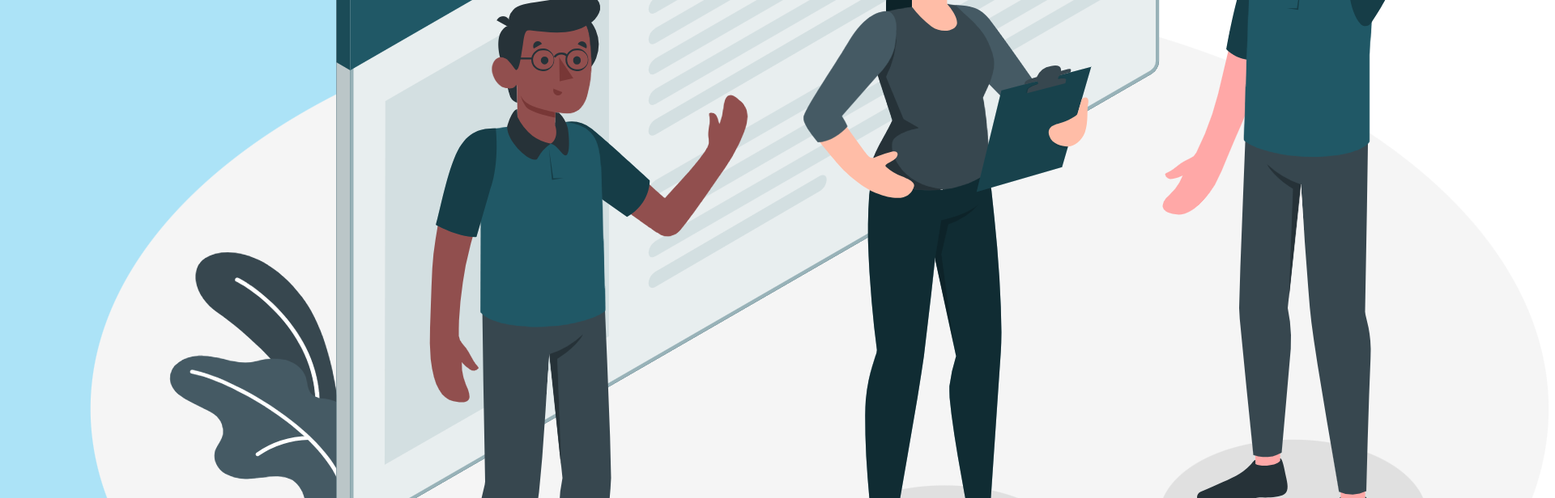
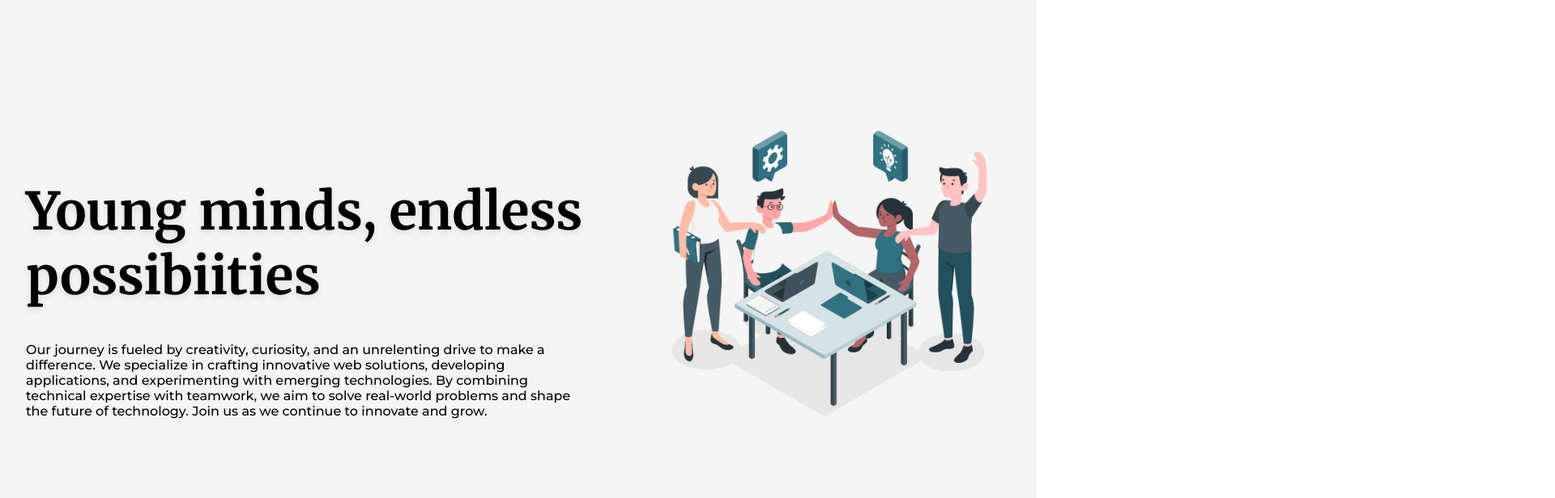
Before and after one commit to B-a-b-u/WebxWorks, a React (Vite) app: page /about in a window 1280 px wide. Shown: the part 1140-1756 px from the top of the page at 81% size, 1920 px wide, since content can reach past the window. Built offline with nearby package versions, Linux system fonts and the light colour scheme; a web font is replaced by a local one.

Commit message:
about added with images and content

```diff
--- a/src/pages/About/About.css
+++ b/src/pages/About/About.css
@@ -1,36 +1,67 @@
 .about-section{
-    padding-top: 6rem;
     display: flex;
+    flex-direction: column;
+    width: 100%;
 
+}
+
+.about-section1, .about-section2{
+    display: flex;
+    justify-content: center;
+    padding: 6rem 2rem;
+    align-items: center;
+    /* border: 1px red solid; */
+    column-gap: 5rem;
     background-color: #ace3f7;
+    height: 100vh;
+}
+
+.about-section2{
+    background-color: whitesmoke;
+}
+
+.about-content{
+    /* border: 1px red solid; */
+    display: flex;
+    flex-direction: column;
+    flex-wrap: wrap;
+    font-size: xx-large;
+}
+
+.about-heading{
+    font-family: "Merriweather";
+    font-weight: bolder;
+    /* font-size: xx-large; */
+    min-height: auto;
+    text-shadow:  0 4px 8px rgba(0, 0, 0, 0.1);
+
+}
+
+.about-subcontent{
+    font-family: 'montserrat';
+    font-size: medium;
+    font-weight: 500;
 }
 
 .about-img{
-    display: flex;
-    flex-direction: column;
-    flex-wrap: wrap;
-    margin: 2rem;
-    font-size: x-large;
+    max-width: 100%;
+    height: auto;
+    object-fit: cover;
 }
 
-.about-img img{
-    min-height: 20rem;
-    min-width: auto;
-}
 
-.about-content{
-    display: flex;
-    justify-content: center;
-    align-items: center;
-    margin: 2rem;
-    flex-wrap: wrap;
-    font-weight: 500;
-    font-size: large;
-
-}
-
-@media (max-width: 700px){
-    .about-section{
+@media (max-width: 700px) {
+    .about-section1, .about-section2{
         flex-direction: column;
     }
+
+    .about-heading{
+        font-weight: bold;
+        font-size: x-large;
+    }
+
+    .about-subcontent{
+        font-weight: 400;
+        font-size: 100;
+    }
 }
--- a/src/pages/About/About.jsx
+++ b/src/pages/About/About.jsx
@@ -1,6 +1,8 @@
 import Navbar from "../../components/Navbar/Navbar";
 import Footer from "../../components/Footer/Footer";
 import AboutImg from "../../assets/about.png";
+import About2 from "../../assets/about3.png";
+
 import "./About.css";
 
 const About = () => {
@@ -8,28 +10,32 @@ const About = () => {
         <>
             <Navbar />
             <div className="about-section">
-                <div className="about-img">
-                    <h1 className="about-heading">
-                        Student minds, endless possibiities
-                    </h1>
-                    <img src={AboutImg} alt="" />
+            <div className="about-section1">
+                <div className="about-content">
+                <h1 className="about-heading">
+                        About Us
+                </h1>
+                <div className="about-subcontent">
+                We are a passionate team of young tech enthusiasts driven by our love for technology and innovation. We began as a group of curious learners has evolved into a cohesive team dedicated to exploring cutting-edge solutions and building meaningful projects. With diverse skills and a shared vision, we bring creativity and technical expertise to every project we undertake. Our journey is not just about coding but about fostering a culture of innovation, teamwork, and continuous learning. We are committed to solving real-world problems, contributing to the tech community, and making a positive impact on society.
                 </div>
+                </div>
+                <div className="about-img-container">
+                <img className="about-img" src={AboutImg} alt="" />
+                </div>
+            </div>
+            <div className="about-section2">
                 <div className="about-content">
-                    We are a team of computer science
-                    engineering students brought together
-                    by Our shared passion for technology anc
-                    innovation. What started as a g roup of
-                    classmates has evol•ved into a close-knit
-                    team. learning, collaborating. and
-                    growing together.
-                    Ou journey is fueled by curi.osity,
-                    creativity, and a drrve to make a
-                    difference. Join us as vee continue to
-                    explore new technologies, build
-                    meaningful projects and shape the
-                    rutUre or technology.
+                <h1 className="about-heading">
+                        Young minds, endless possibiities
+                </h1>
+                <div className="about-subcontent">
+                Our journey is fueled by creativity, curiosity, and an unrelenting drive to make a difference. We specialize in crafting innovative web solutions, developing applications, and experimenting with emerging technologies. By combining technical expertise with teamwork, we aim to solve real-world problems and shape the future of technology. Join us as we continue to innovate and grow.
                 </div>
-
+                </div>
+                <div className="about-img-container">
+                <img className="about-img" src={About2} alt="" />
+                </div>
+            </div>
             </div>
             <Footer />
         </>
--- a/src/pages/Home/Home.css
+++ b/src/pages/Home/Home.css
@@ -5,7 +5,7 @@
 }
 
 .hero-section1 ,.hero-section2{
-    padding: 6rem 4rem;
+    padding: 6rem 2rem;
     display: flex;
     justify-content: space-around;
     align-items: center;
@@ -73,11 +73,12 @@
     .hero-section2{
         display: flex;
         flex-direction: column;
+        flex-wrap: wrap;
     }
 
     .hero-section-content .slogan{
         font-weight: bold;
-        font-size: larger;
+        font-size: x-large;
     }
 
     .hero-section-content .sub-slogan{
--- a/src/pages/Home/Home.jsx
+++ b/src/pages/Home/Home.jsx
@@ -5,9 +5,9 @@ import home3 from "../../assets/home3.png";
 import './Home.css'
 
 const Home = () => {
-    return(
+    return (
         <>
-           <Navbar/>
+            <Navbar />
             <div className="hero-section">
                 <div className="hero-section1">
                     <div className="hero-section-content">
@@ -30,7 +30,7 @@ const Home = () => {
                             Why Choose us?
                         </h1>
                         <p className="sub-slogan">
-                    At WebXWorks, we transform your ideas into innovative web experiences. From stunning websites to robust applications, we build solutions that redefine possibilities.
+                            At WebXWorks, we deliver tailored web solutions that blend creativity and functionality, ensuring your digital presence stands out. With cutting-edge technology, user-focused design, and a commitment to excellence, we help bring your vision to life — on time and within budget.
                         </p>
                     </div>
                     <div className="hero-image-container">
@@ -40,7 +40,7 @@ const Home = () => {
                 </div>
 
             </div>
-           <Footer/>
+            <Footer />
         </>
     )
 }
```
Also changed, not shown: src/assets/about2.svg (renamed from src/assets/About 2.svg), src/assets/about3.png (added). Lines whose indentation alone changed are shown as unchanged.
